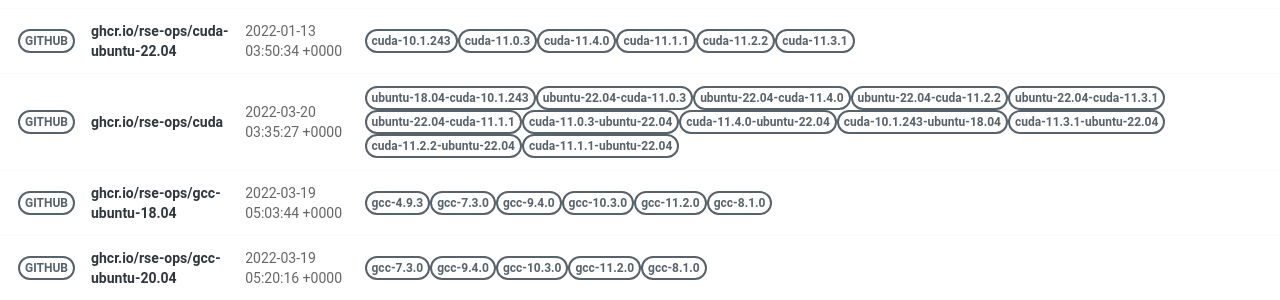
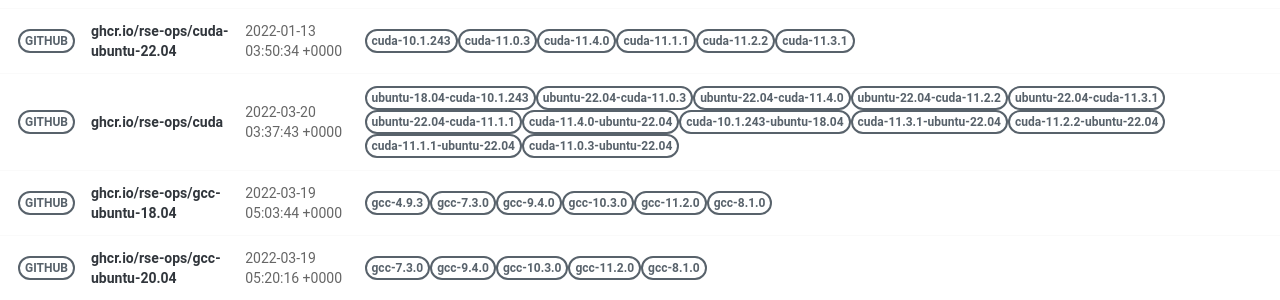
Before and after one commit to rse-ops/docker-images, a Jekyll site: the page built from pages/index.md, in a window 1280 px wide. Shown: the part 421-721 px from the top of the page. Built offline with Jekyll 4.4.1, drawn with Linux system fonts in a browser that asks for light colours; nearby versions of some CDN libraries.

Commit message:
Automated push to update library 2022-03-20

```diff
--- a/_library/ghcr.io-rse-ops-cuda.md
+++ b/_library/ghcr.io-rse-ops-cuda.md
@@ -1,7 +1,7 @@
 ---
 layout: container
 name: ghcr.io/rse-ops/cuda
-updated_at: 2022-03-20 03:35:27.697943
+updated_at: 2022-03-20 03:37:43.694464
 
 
 container_url: https://github.com/orgs/rse-ops/packages/container/package/cuda
```
Also changed, not shown: other parts of _library/ghcr.io-rse-ops-cuda.md (+3 -3 lines).
